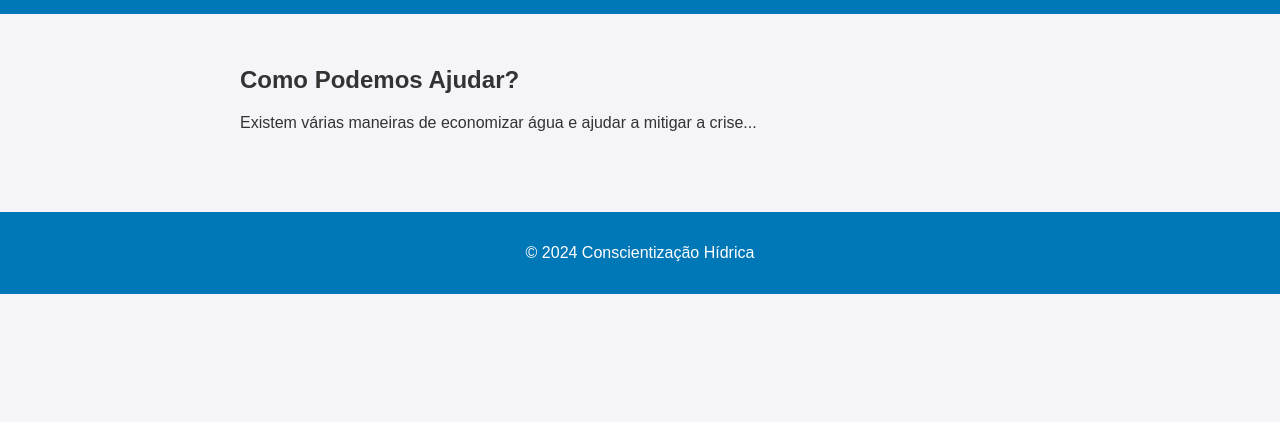
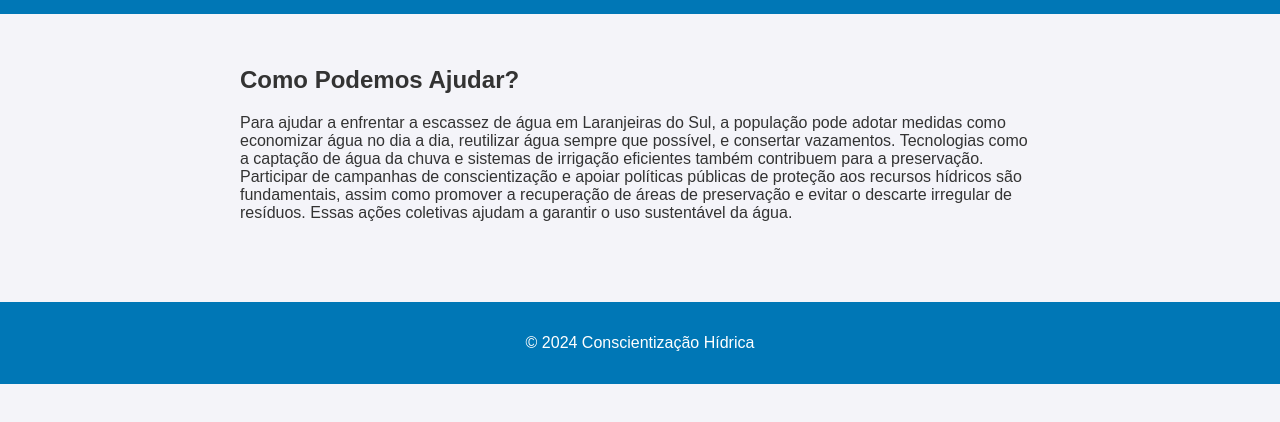
Before and after one commit to JoaoGabriel34948/agua-paradaa, a plain HTML site: page solucoes.html in a window 1280 px wide. Shown: the part 116-538 px from the top of the page. Drawn offline with Linux system fonts and the light colour scheme.

Commit message:
Update solucoes.html

```diff
--- a/solucoes.html
+++ b/solucoes.html
@@ -19,7 +19,7 @@
 
     <section class="content">
         <h2>Como Podemos Ajudar?</h2>
-        <p>Existem várias maneiras de economizar água e ajudar a mitigar a crise...</p>
+        <p>Para ajudar a enfrentar a escassez de água em Laranjeiras do Sul, a população pode adotar medidas como economizar água no dia a dia, reutilizar água sempre que possível, e consertar vazamentos. Tecnologias como a captação de água da chuva e sistemas de irrigação eficientes também contribuem para a preservação. Participar de campanhas de conscientização e apoiar políticas públicas de proteção aos recursos hídricos são fundamentais, assim como promover a recuperação de áreas de preservação e evitar o descarte irregular de resíduos. Essas ações coletivas ajudam a garantir o uso sustentável da água.</p>
     </section>
 
     <footer>
```
